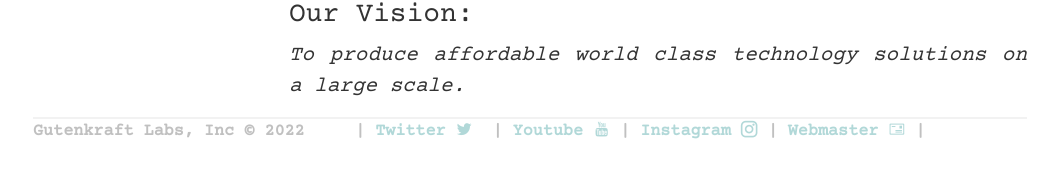
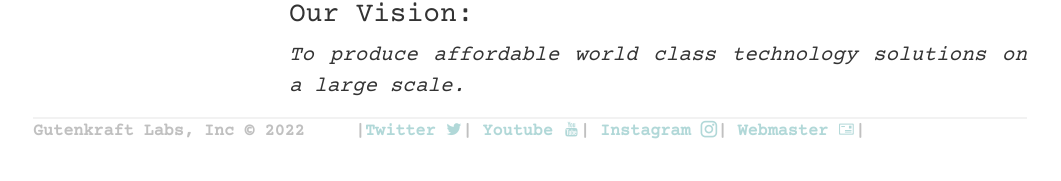
Before and after one commit to oferonmi/datafilik.github.io, a Jekyll site: the page built from index.html, in a window 1280 px wide. Shown: the part 1168-1349 px from the top of the page, without its empty margins (110-1171 px from the left). Built offline with Jekyll 4.4.1, drawn with Linux system fonts in a browser that asks for light colours; some web fonts are replaced.

Commit message:
content update

```diff
--- a/_includes/footer.html
+++ b/_includes/footer.html
@@ -4,9 +4,9 @@
 			<script>document.write(new Date().getFullYear());</script>
 		</a>&nbsp;&nbsp;&nbsp;
 
-		|&nbsp;<a href="https://twitter.com/gutenkraft">Twitter <i class="icofont-twitter"></i>&nbsp; </a>|
-		<a href="https://www.youtube.com/channel/UC7J4ZVxLPzPHqExVZnk1Ykw">Youtube&nbsp;<i class="icofont-youtube"></i>&nbsp;</a>|
-		<a href="https://www.instagram.com/gutenkraftlabs/">Instagram&nbsp;<i class="icofont-instagram"></i>&nbsp;</a>|
-		<a href="mailto:datafilik@gmail.com" title="Webmaster">Webmaster&nbsp;<i class="icofont-mail"></i>&nbsp;</a>| <!--iconfonts used-->
+		|<a href="https://twitter.com/gutenkraft">Twitter <i class="icofont-twitter"></i></a>|
+		<a href="https://www.youtube.com/channel/UC7J4ZVxLPzPHqExVZnk1Ykw">Youtube&nbsp;<i class="icofont-youtube"></i></a>|
+		<a href="https://www.instagram.com/gutenkraftlabs/">Instagram&nbsp;<i class="icofont-instagram"></i></a>|
+		<a href="mailto:datafilik@gmail.com" title="Webmaster">Webmaster&nbsp;<i class="icofont-mail"></i></a>| <!--iconfonts used-->
 	</nav>
 </footer>
```
